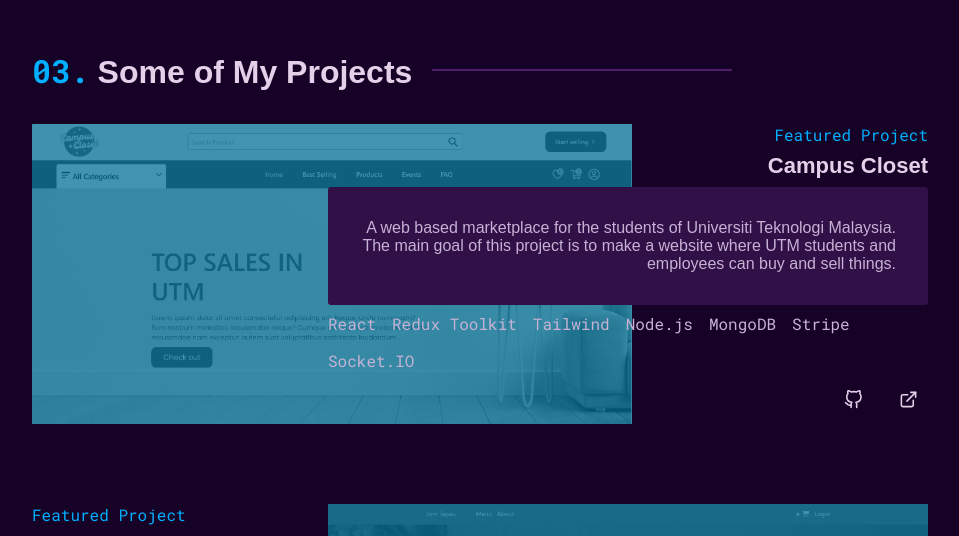
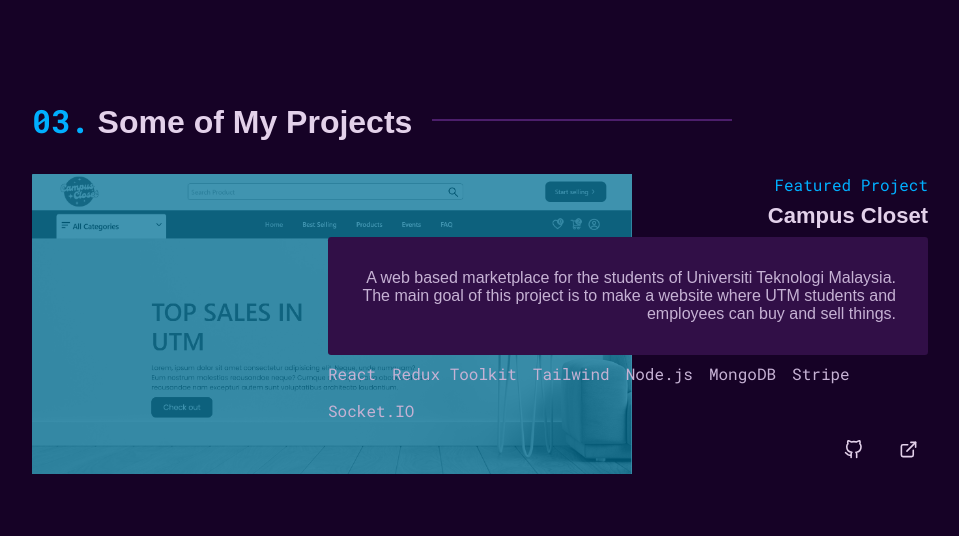
Before and after one commit to ishmumr7/portfolio, a Next.js app: page / in a window 1280 px wide. Shown: the part 2649-3185 px from the top of the page, without its empty margins (160-1119 px from the left). Built offline with nearby package versions, Linux system fonts and the light colour scheme.

Commit message:
Add animatioon to individual projects

```diff
--- a/src/sections/Projects.tsx
+++ b/src/sections/Projects.tsx
@@ -56,8 +56,8 @@
 			viewport={{ once: true }}
 			transition={{ duration: 0.8 }}
 			variants={{
-				visible: { opacity: 1, y: -50 },
-				hidden: { opacity: 0, y: 0 },
+				visible: { opacity: 1, y: 0 },
+				hidden: { opacity: 0, y: 50 },
 			}}
 		>
 			<div className="title">
@@ -65,7 +65,18 @@
 			</div>
 			<div className="projects-container">
 				{projects.map((project, index) => (
-					<div className="project" key={index}>
+					<motion.div
+						className="project"
+						key={index}
+						initial="hidden"
+						whileInView="visible"
+						viewport={{ once: true }}
+						transition={{ duration: 0.8 }}
+						variants={{
+							visible: { opacity: 1, y: 0 },
+							hidden: { opacity: 0, y: 50 },
+						}}
+					>
 						<div className="project-image">
 							<div className="project-image-overlay"></div>
 							<div className="project-image-container">
@@ -111,7 +122,7 @@
 								</li>
 							</ul>
 						</div>
-					</div>
+					</motion.div>
 				))}
 			</div>
 		</motion.div>
```
